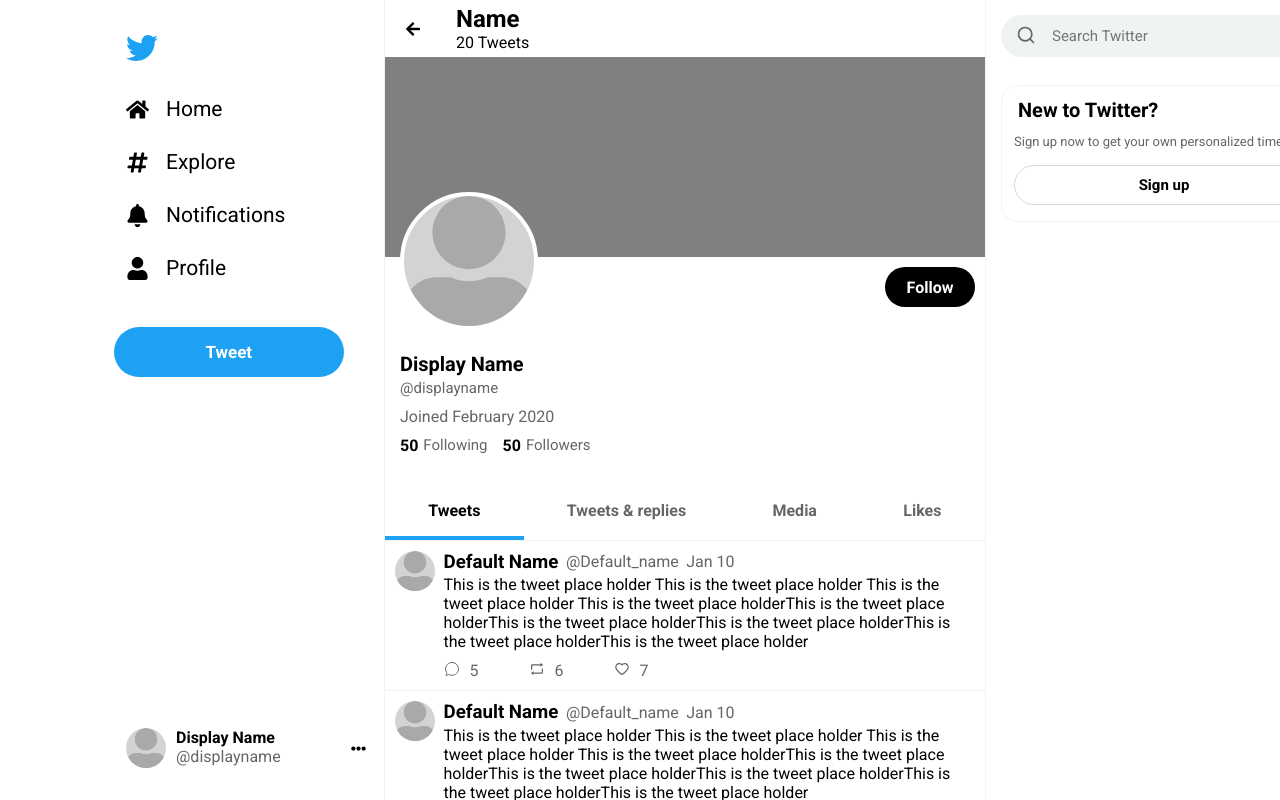
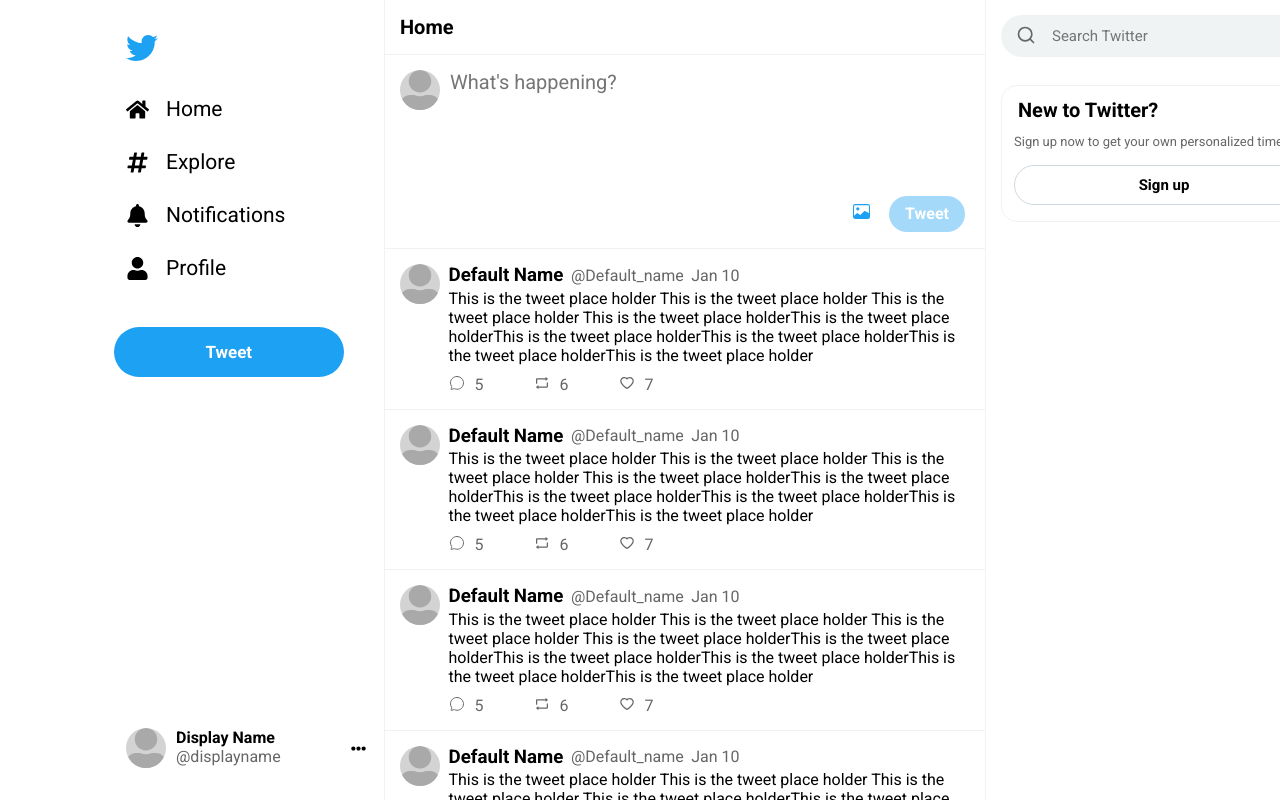
Before and after one commit to victavila/twitter-clone, a React (Create React App) app: page / in a window 1280 px wide. Shown: the top 800 px of the page. Built offline with nearby package versions, Linux system fonts and the light colour scheme.

Commit message:
Created home page and added necessary components

```diff
--- a/src/App.tsx
+++ b/src/App.tsx
@@ -1,10 +1,11 @@
 import React from 'react';
-import ProfilePage from './pages/ProfilePage';
+import Home from './pages/Home';
+
 
 function App() {
   return (
     <div className="App">
-      <ProfilePage />
+      <Home />
     </div>
   );
 }
--- /dev/null
+++ b/src/pages/Home.tsx
@@ -0,0 +1,29 @@
+import Header from "../components/Header";
+import SearchBar from "../components/SearchBar";
+import SignUpCard from "../components/SignUpCard";
+import Timeline from "../components/Timeline";
+import TweetForm from "../components/TweetForm";
+import "../styles/Page.css";
+
+const Home = () => {
+  return (
+    <div className="page">
+      <Header />
+      <main className="main">
+        <div className="main__middle">
+          <div style={{padding: "15px", borderBottom: "solid 1px var(--light-gray)"}}>
+            <h1 style={{fontSize: "20px"}}>Home</h1>
+          </div>
+          <TweetForm />
+          <Timeline />
+        </div>
+        <div className="main__end">
+          <SearchBar />
+          <SignUpCard />
+        </div>
+      </main>
+    </div>
+  )
+};
+
+export default Home;
--- a/src/pages/ProfilePage.tsx
+++ b/src/pages/Profile.tsx
@@ -5,7 +5,7 @@
 import Timeline from "../components/Timeline";
 import "../styles/Page.css";
 
-const ProfilePage = () => {
+const Profile = () => {
   return (
     <div className="page">
       <Header />
@@ -23,4 +23,4 @@
   )
 };
 
-export default ProfilePage
+export default Profile;
--- a/src/styles/Tweet.css
+++ b/src/styles/Tweet.css
@@ -2,7 +2,7 @@
   display: flex;
   gap: 8.5px;
   border-bottom: 1px solid var(--light-gray);
-  padding: 10px;
+  padding: 15px;
 }
 
 .profile__icon {
```
